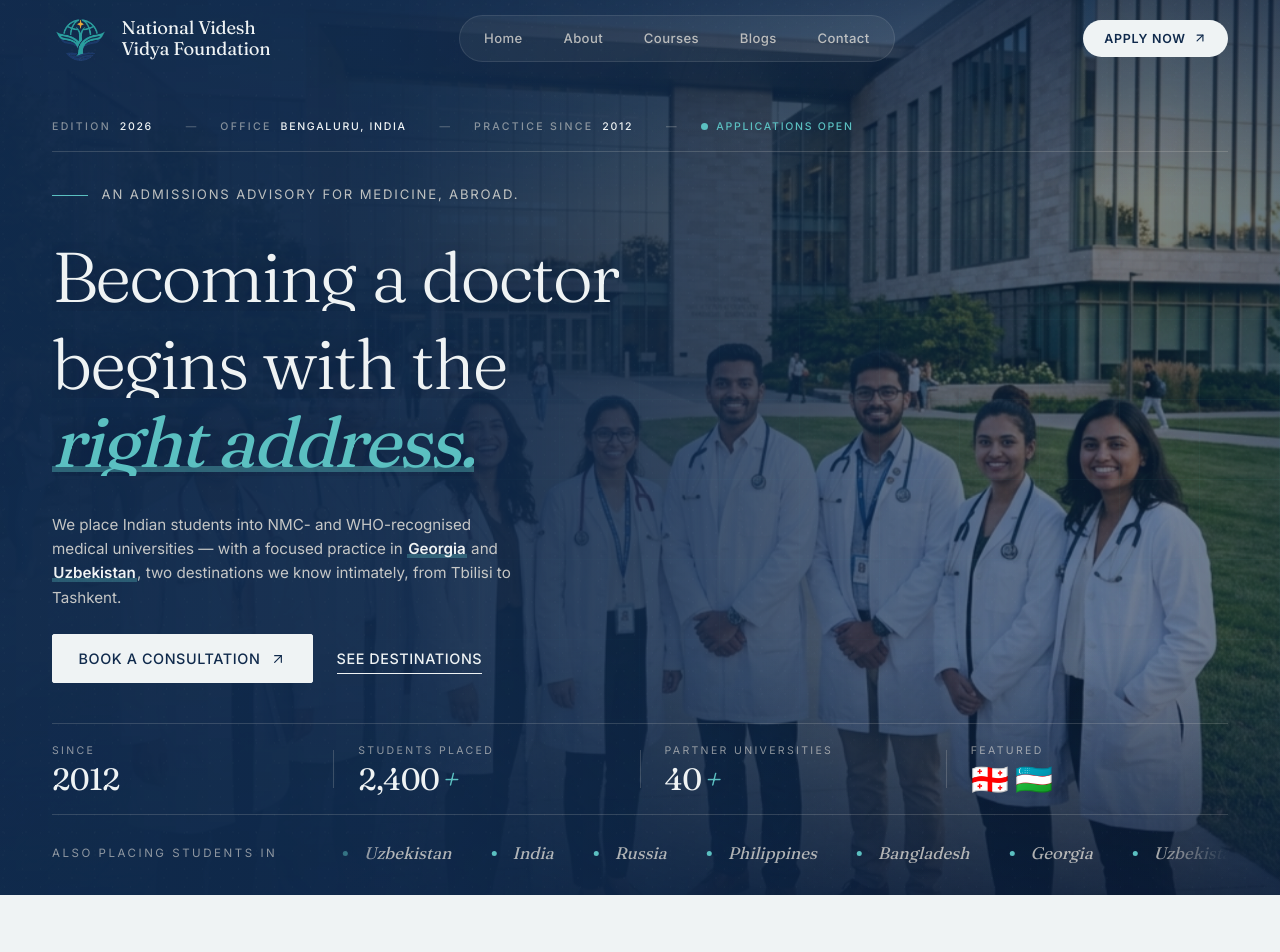
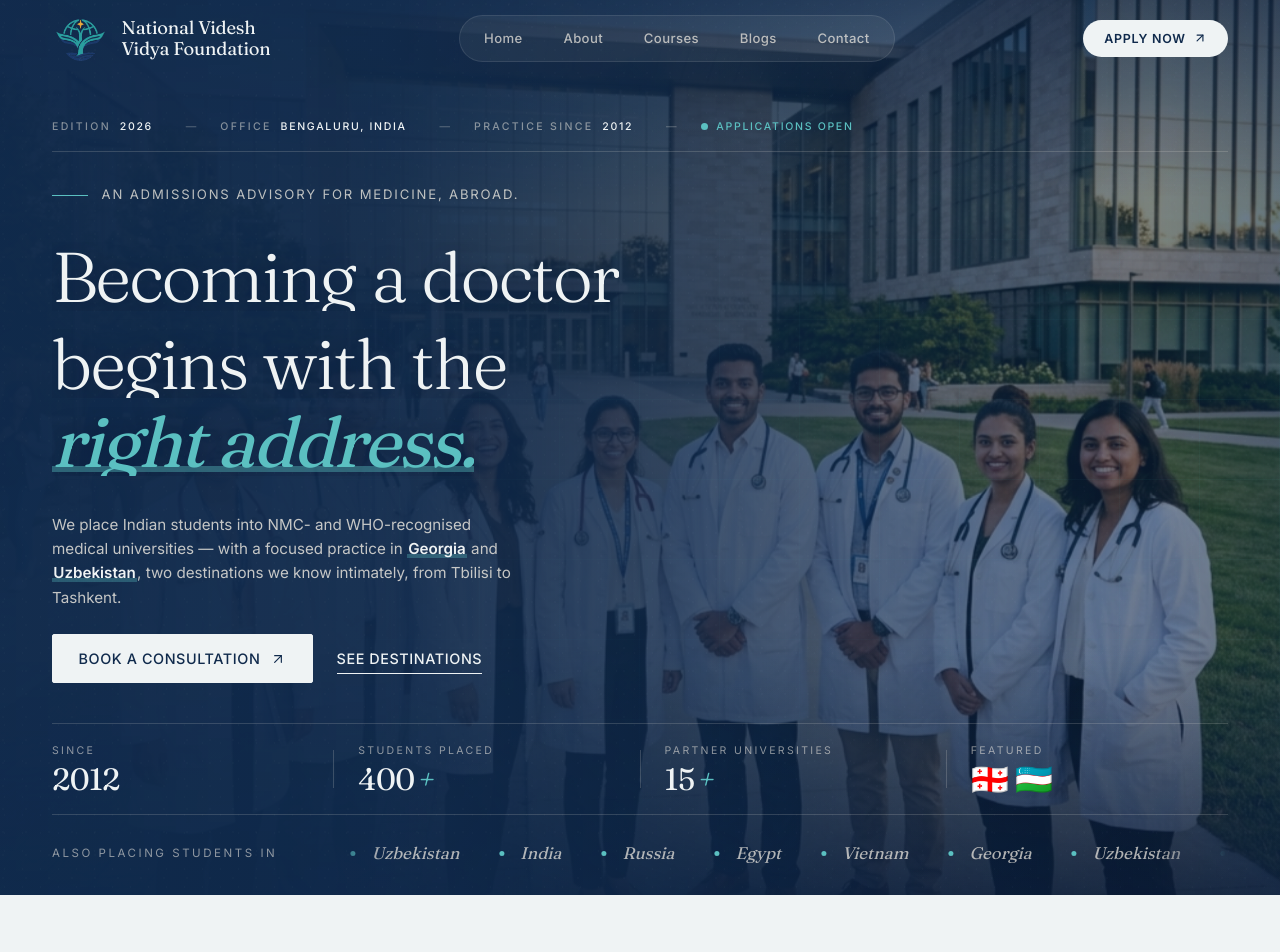
Before and after one commit to yashx420/nvvfoundation, a Next.js app: page / in a window 1280 px wide. Shown: the top 952 px of the page. Built offline with nearby package versions, Linux system fonts and the light colour scheme.

Commit message:
Update home page stats and marquee list to match new destinations

```diff
--- a/src/components/HeroSection.tsx
+++ b/src/components/HeroSection.tsx
@@ -11,14 +11,14 @@ const marqueeItems = [
   'Uzbekistan',
   'India',
   'Russia',
-  'Philippines',
-  'Bangladesh',
+  'Egypt',
+  'Vietnam',
   'Georgia',
   'Uzbekistan',
   'India',
   'Russia',
-  'Philippines',
-  'Bangladesh',
+  'Egypt',
+  'Vietnam',
 ];
 
 const HeroSection = () => {
@@ -113,12 +113,12 @@ const HeroSection = () => {
           <div className={styles.statDivider} aria-hidden />
           <div className={styles.stat}>
             <dt>Students placed</dt>
-            <dd>2,400<span className={styles.statSuffix}>+</span></dd>
+            <dd>400<span className={styles.statSuffix}>+</span></dd>
           </div>
           <div className={styles.statDivider} aria-hidden />
           <div className={styles.stat}>
             <dt>Partner universities</dt>
-            <dd>40<span className={styles.statSuffix}>+</span></dd>
+            <dd>15<span className={styles.statSuffix}>+</span></dd>
           </div>
           <div className={styles.statDivider} aria-hidden />
           <div className={styles.stat}>
```
